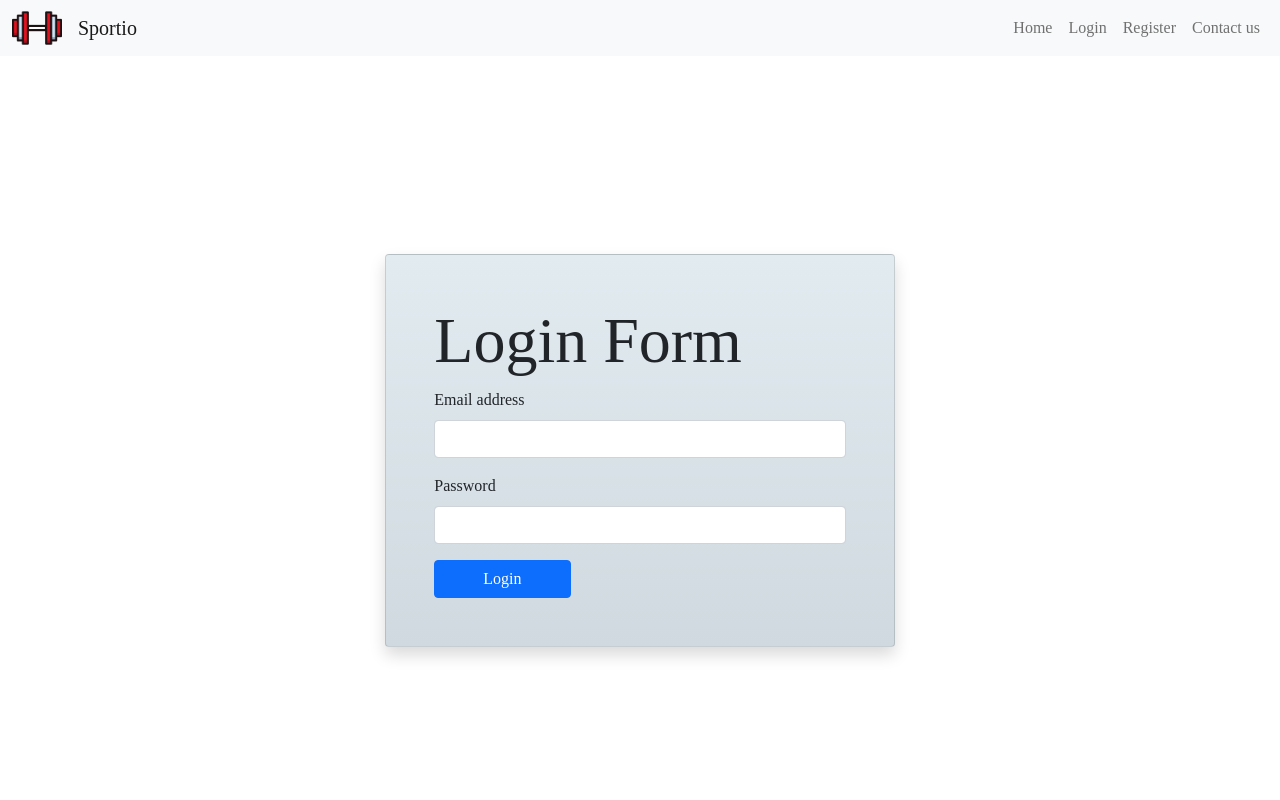
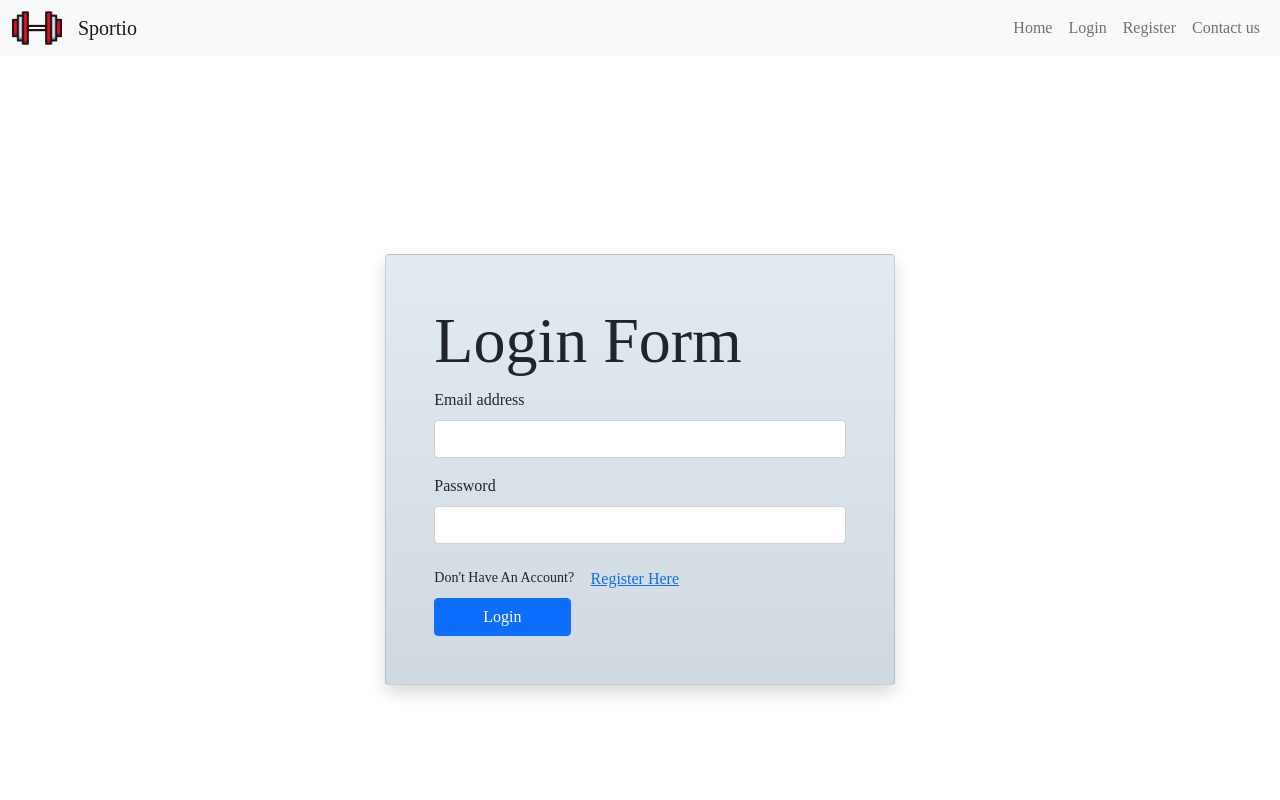
Before and after one commit to Yasser-Shehab/Sportio-Ecommerce, an Angular app: page /login in a window 1280 px wide. Shown: the top 800 px of the page. Built offline with nearby package versions, Linux system fonts and the light colour scheme; a web font is replaced by a local one.

Commit message:
Added Register In Login Form

```diff
--- a/src/app/components/login-form/login-form.component.html
+++ b/src/app/components/login-form/login-form.component.html
@@ -55,6 +55,9 @@
             >Password must be between 3 and 5 chars.</ng-container
           >
         </div>
+        <div>
+          <small>Don't Have An Account? <a class="btn btn-link" routerLink="/register">Register Here</a></small>
+        </div>
         <!--  -->
 
         <button type="submit" class="btn btn-primary px-5">Login</button>
```
